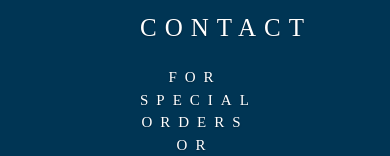
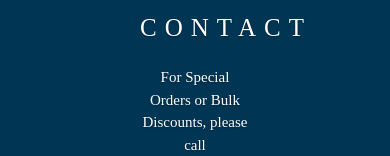
Before and after one commit to SuciFoods/SuciFoods.github.io, a plain HTML site: page index.html in a window 390 px wide. Shown: the part 685-841 px from the top of the page. Drawn offline with Linux system fonts and the light colour scheme; a script that the page names is missing; a web font is replaced by a local one.

Commit message:
fixed sub text for contact

```diff
--- a/index.html
+++ b/index.html
@@ -120,7 +120,7 @@
 
 		<div class = "row">
 			<div class = "col-md-4 col-xs-4"></div>
-			<div class = "col-md-4 col-xs-4" id = "contactSubtitle">For Special Orders or Bulk Discounts, please drop us a line</div>
+			<div class = "col-md-4 col-xs-4" id = "contactSubtitle">For Special Orders or Bulk Discounts, please call</div>
 			<div class = "col-md-4 col-xs-4"></div>
 		</div>
 
--- a/style.css
+++ b/style.css
@@ -130,10 +130,8 @@ html,body {
 #contactSubtitle {
     font-family: BrandonMedium;
     font-size: 15px;
-    text-transform: uppercase;
     text-shadow: 0 0 1px rgba(0,0,0,.05),0 1px 2px rgba(0,0,0,.3);
     font-weight: 400;
-    letter-spacing: 8px;
     line-height: 1.5;
     color: white;
 
```
